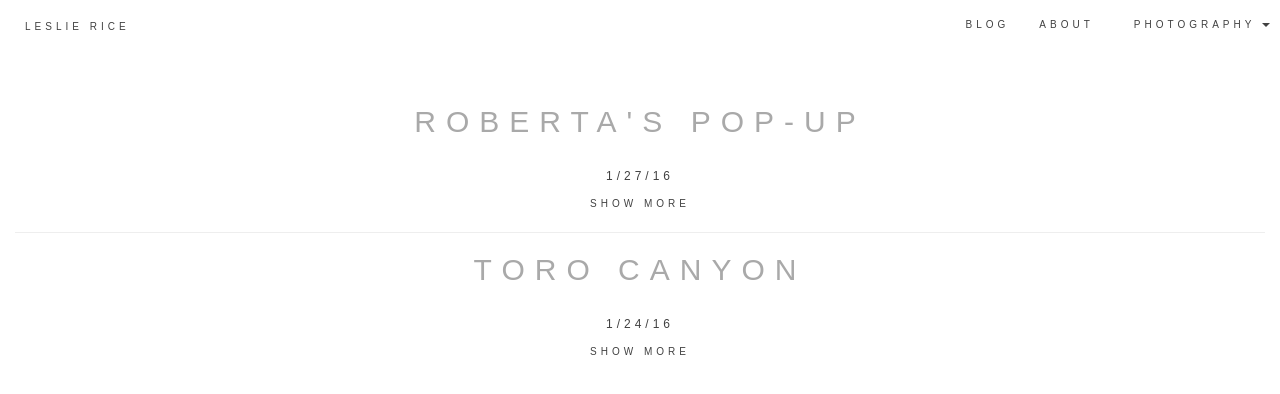
After one commit to leslierice/leslie-site, a Flask app: page /photography/journal in a window 1280 px wide. The commit adds this page. Shown: the top 394 px of the page. Run offline with Flask 2, Linux system fonts and the light colour scheme; some libraries are stand-ins or nearby versions.

Commit message:
add blog and photo journal portion

```diff
--- a/application.py
+++ b/application.py
@@ -8,18 +8,24 @@
 @application.route('/about')
 def about():
     return render_template('about.html', title='About')
-@application.route('/collections/people')
+@application.route('/photography/people')
 def people():
-    return render_template('people.html', title='People - Collections')
-@application.route('/collections/places')
+    return render_template('people.html', title='People')
+@application.route('/photography/places')
 def places():
-    return render_template('places.html', title='Places - Collections')
-@application.route('/collections/food')
+    return render_template('places.html', title='Places')
+@application.route('/photography/food')
 def food():
-    return render_template('food.html', title='Food - Collections')
-@application.route('/collections/pseudohumans')
+    return render_template('food.html', title='Food')
+@application.route('/photography/pseudohumans')
 def pseudohumans():
-    return render_template('pseudohumans.html', title='Pseudohumans - Collections')
+    return render_template('pseudohumans.html', title='Pseudohumans')
+@application.route('/photography/journal')
+def journal():
+    return render_template('journal.html', title='Journal')
+@application.route('/blog')
+def blog():
+    return render_template('blog.html', title='Blog')
 @application.errorhandler(404)
 def page_not_found(e):
     return render_template('404.html'), 404
--- a/static/css/site.css
+++ b/static/css/site.css
@@ -13,6 +13,16 @@
   color: #414141;
   text-transform: uppercase;
   letter-spacing: 4px;
+}
+
+h3 {
+  font-family: sans-serif;
+  font-weight: 300px;
+  font-size: 30px;
+  color: #a9a9a9;
+  text-transform: uppercase;
+  letter-spacing: 10px;
+  text-align: center;
 }
 
 h4 {
@@ -241,6 +255,39 @@
   }
 }
 
+/****** IMAGE JOURNAL ******/
+
+#image-journal {
+    padding-top: 25px;
+}
+
+#image-journal div {
+  padding-left: 0;
+  padding-right: 0;
+  text-align: center;
+}
+
+.image-default {
+  width: 75%;
+  padding-bottom: 5px;
+  -webkit-animation: fadein .1s; /* Safari, Chrome and Opera > 12.1 */
+     -moz-animation: fadein .1s; /* Firefox < 16 */
+      -ms-animation: fadein .1s; /* Internet Explorer */
+       -o-animation: fadein .1s; /* Opera < 12.1 */
+          animation: fadein .1s;
+}
+
+@media (max-width: 991px) {
+  .image-default {
+    pointer-events: none;
+    cursor: default;
+  }
+}
+
+p {
+    text-align: center;
+}
+
 /****** ABOUT ******/
 
 #about div {
--- a/static/js/app.js
+++ b/static/js/app.js
@@ -1,4 +1,4 @@
-var app = angular.module('wwwApp', ['infinite-scroll']);
+var app = angular.module('wwwApp', []);
 
 app.config(['$interpolateProvider', function($interpolateProvider) {
   $interpolateProvider.startSymbol('{[');
@@ -9,9 +9,9 @@
   $scope.init = function(imageNames)
   {
     $scope.imageShow = -1;
+    $scope.postShow = 0;
     $scope.images = imageNames;
-    if (imageNames)
-      $scope.viewImages = imageNames.slice(0,7);
+
   };
 
   $scope.clicked = function(imageId){
@@ -22,14 +22,10 @@
     return Math.floor(imageId/3);
   }
 
-  $scope.loadMore = function() {
-    var index = $scope.viewImages.length;
-    if (index < $scope.images.length) {
-      for(var i = index; i < index+1; i++) {
-        $scope.viewImages.push($scope.images[index]);
-      }
-    }
+  $scope.jClick = function(postId){
+    $scope.postShow=postId;
   };
+
 }]);
 
 app.directive('sectiononload', function() {
--- a/templates/base.html
+++ b/templates/base.html
@@ -26,23 +26,26 @@
         </div>
         <div class="navbar-collapse collapse">
           <ul class="nav navbar-nav navbar-right">
+            <li><a href="/blog">Blog</a></li>
             <li><a href="/about">About</a></li>
-            <li class="visible-xs"><a href="#collections" class="list-group-item main" data-toggle="collapse">Collections<span class="caret"></span></a>
-              <div class="collapse" id="collections">
-                <a href="/collections/people" class="list-group-item">People</a>
-                <a href="/collections/places" class="list-group-item">Places</a>
-                <a href="/collections/food" class="list-group-item">Food</a>
-                <a href="/collections/pseudohumans" class="list-group-item">Pseudohumans</a>
+            <li class="visible-xs"><a href="#photography" class="list-group-item main" data-toggle="collapse">Photography<span class="caret"></span></a>
+              <div class="collapse" id="photography">
+                <a href="/photography/people" class="list-group-item">People</a>
+                <a href="/photography/places" class="list-group-item">Places</a>
+                <a href="/photography/food" class="list-group-item">Food</a>
+                <a href="/photography/pseudohumans" class="list-group-item">Pseudohumans</a>
+                <a href="/photography/journal" class="list-group-item">Journal</a>
             </div></li>
             <li class="btn-group hidden-xs">
               <button type="button" class="btn btn-default dropdown-toggle" data-toggle="dropdown" aria-haspopup="true" aria-expanded="false">
-                Collections <span class="caret"></span>
+                Photography <span class="caret"></span>
               </button>
               <ul class="dropdown-menu">
-                <li><a href="/collections/people">People</a></li>
-                <li><a href="/collections/places">Places</a></li>
-                <li><a href="/collections/food">Food</a></li>
-                <li><a href="/collections/pseudohumans">Pseudohumans</a></li>
+                <li><a href="/photography/people">People</a></li>
+                <li><a href="/photography/places">Places</a></li>
+                <li><a href="/photography/food">Food</a></li>
+                <li><a href="/photography/pseudohumans">Pseudohumans</a></li>
+                <li><a href="/photography/journal">Journal</a></li>
               </ul>
             </li>
           </ul>
@@ -61,7 +64,6 @@
 <script src="/static/lib/js/dropdown.js"></script>
 <script src="/static/lib/js/collapse.js"></script>
 <script src="/static/lib/js/angular.js"></script>
-<script src="/static/lib/js/ng-infinite-scroll.min.js"></script>
 <script src="/static/js/app.js"></script>
 </body>
 
--- /dev/null
+++ b/templates/journal.html
@@ -0,0 +1,40 @@
+{% extends "base.html" %}
+{% block content %}
+<div id="spin" class="none col-xs-12 col-sm-12 col-md-12">
+  <i class="fa fa-circle-o-notch fa-spin"></i>
+</div>
+<div id="image-journal">
+<div>
+    <h3>Roberta's Pop-Up</h3><br>
+    <p>1/27/16</p>
+    <p ng-cloak ng-show="postShow==1">@ Bufalina</p>
+    <p><a ng-click=jClick(1) ng-show="postShow!=1">Show More</a></p>
+    <div ng-show="postShow==1" class="content" id="image-journal" sectiononload>
+     <div ng-repeat='image in ["DSC00111","DSC00107","DSC00109","DSC00117"]'>
+       <div sectiononload class="col-xs-12 col-sm-12 col-md-12 none">
+         <img right-click ng-src="https://s3-us-west-2.amazonaws.com/portfolio-photos-leslie/journal/{[image]}.jpg" class="image-default">
+       </div>
+     </div>
+    </div>
+</div>
+<hr>
+<div>
+    <h3>Toro Canyon</h3><br>
+    <p>1/24/16</p>
+    <p ng-cloak ng-show="postShow==2">Elena Reynolds, Evan Reynolds, Carson Viglione, Grady Baker</p>
+    <p ng-cloak ng-show="postShow==2"><a href="https://torocanyon.bandcamp.com/">Bandcamp</a></p>
+    <p><a ng-click=jClick(2) ng-show="postShow!=2">Show More</a></p>
+    <br>
+    <div ng-show="postShow==2" class="content" id="image-journal" sectiononload>
+     <div ng-repeat='image in ["DSC09812","DSC09783","DSC09774",
+                                                        "DSC09832","DSC09877","DSC09972",
+                                                        "DSC09975","DSC00008","DSC00026",
+                                                        "DSC00035","DSC00045","DSC00057"]'>
+       <div sectiononload class="col-xs-12 col-sm-12 col-md-12 none">
+         <img right-click ng-src="https://s3-us-west-2.amazonaws.com/portfolio-photos-leslie/journal/{[image]}.jpg" class="image-default">
+       </div>
+     </div>
+    </div>
+</div>
+</div>
+{% endblock %}
--- a/templates/people.html
+++ b/templates/people.html
@@ -11,10 +11,9 @@
                                                    "DSC07506","DSC08668","DSC05719",
                                                    "DSC05836","DSC06974","DSC07037",
                                                    "DSC07311","DSC07405","DSC08648",
-                                                   "DSC09398","DSC09618","DSC09623"])'
-                                                   infinite-scroll='loadMore()' infinite-scroll-distance='3'>
+                                                   "DSC09398","DSC09618","DSC09623"])'>
 
- <div ng-repeat='(imageId, image) in viewImages track by $index'>
+ <div ng-repeat='(imageId, image) in images track by $index'>
    <div ng-if="imageShow==imageId">
      <img right-click ng-click="clicked(-1)" ng-src="https://s3-us-west-2.amazonaws.com/portfolio-photos-leslie/people/{[image]}.jpg" class="image-active">
    </div>
```
Also changed, not shown: other parts of static/css/site.css (+51 -0 lines), static/lib/js/ng-infinite-scroll.min.js (deleted, +0 -61 lines), templates/about.html (+5 -2 lines), templates/blog.html (added, +87 -0 lines), templates/food.html (+5 -6 lines), templates/places.html (+7 -8 lines), templates/pseudohumans.html (+3 -5 lines).
